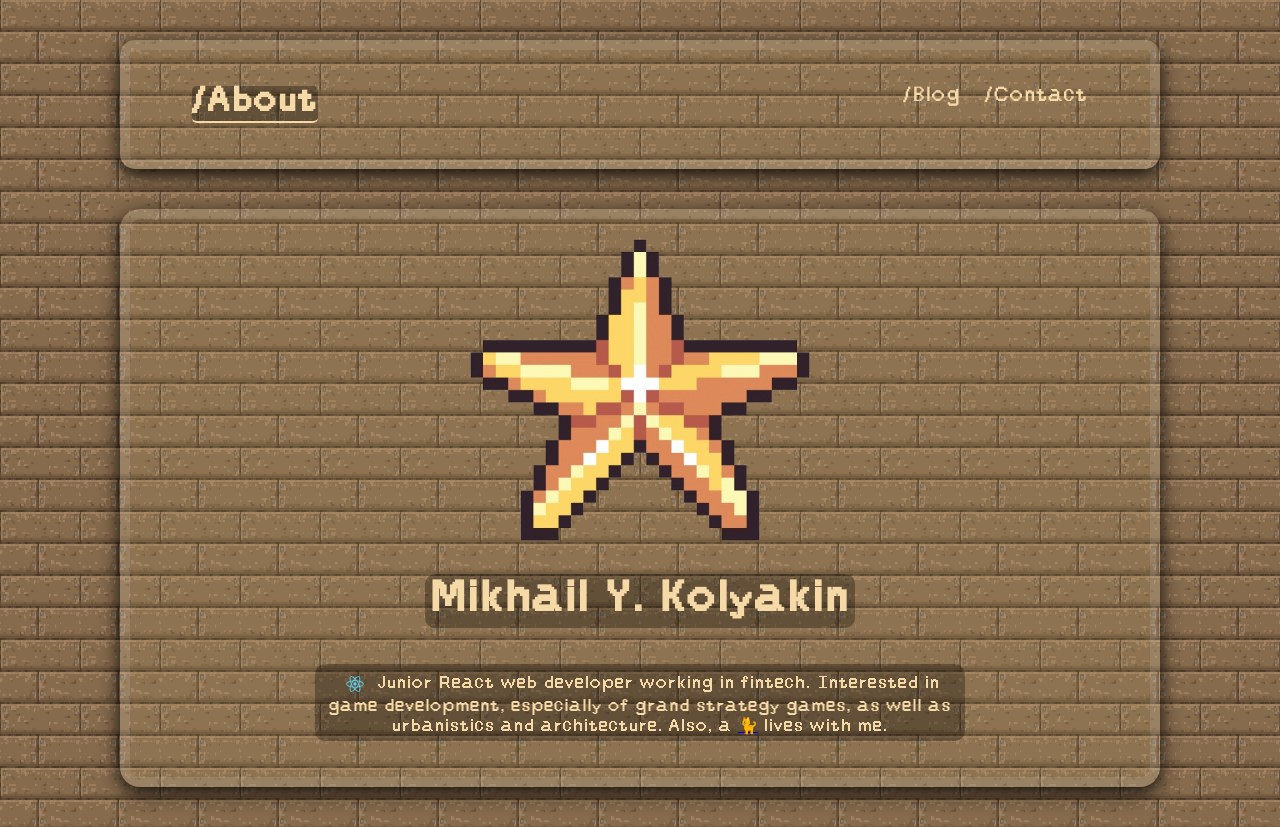
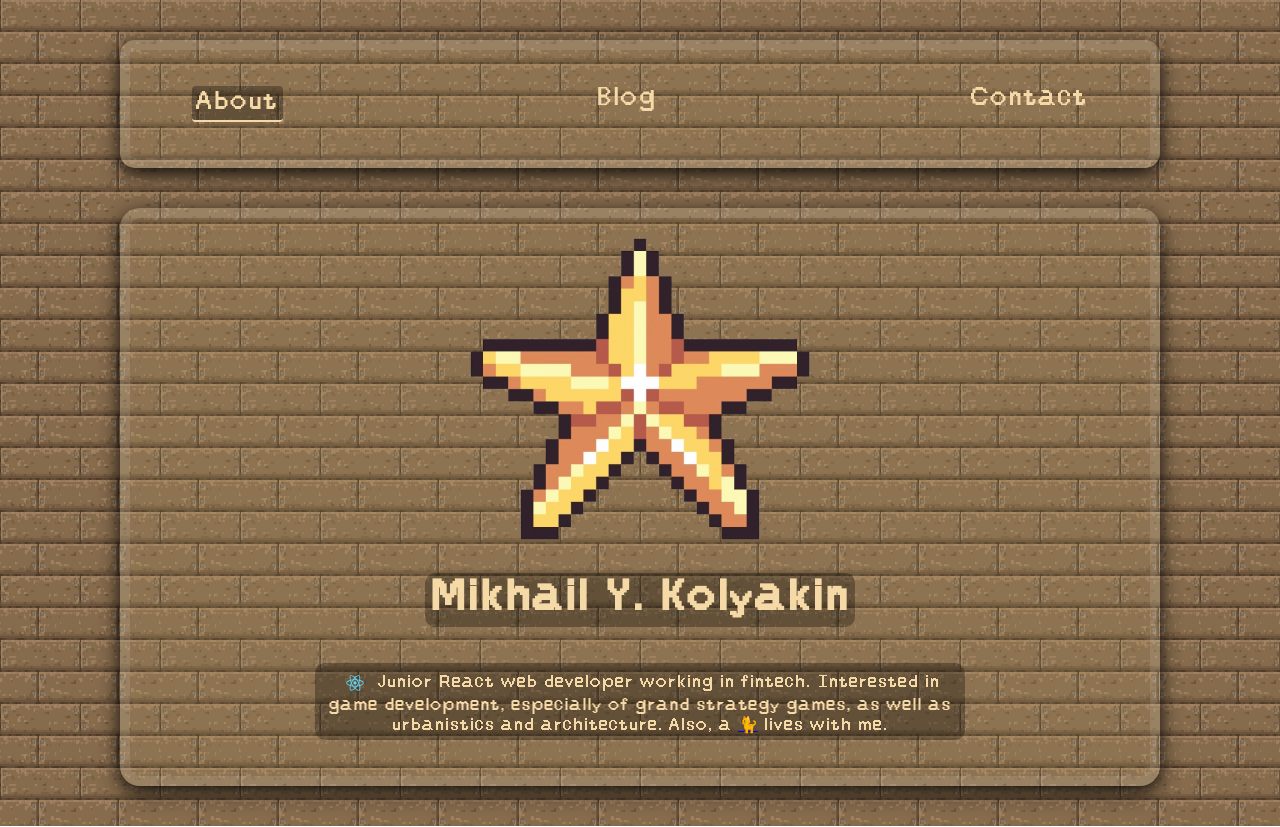
Before and after one commit to boykin345/Website, a React (Vite) app: page /#/blog in a window 1280 px wide. Built offline with nearby package versions, Linux system fonts and the light colour scheme.

Commit message:
navbar changed

```diff
--- a/src/App.scss
+++ b/src/App.scss
@@ -75,25 +75,25 @@ h3 {
 
   .logo {
     font-family: Pixelscapes, serif;
-    font-weight: bold;
-    font-size: 2rem; // bigger About link
+    font-size: 1.5rem;
     color: $primary-color;
     text-decoration: none;
 
     &:visited {
-      color: $primary-color; // prevent violet
+      color: $primary-color;
     }
 
     &:hover {
+      border-bottom: 2px solid $primary-color;
       background-color: rgba(0, 0, 0, 0.3);
-      border-radius: 5px;
-      color: #ffea63;
+      border-radius: 0.25rem;
     }
 
     &.active {
       border-bottom: 2px solid $primary-color;
       background-color: rgba(0, 0, 0, 0.3);
-      border-radius: 5px;
+      border-radius: 0.25rem;
+      padding: 0.25rem 0.25rem;
     }
   }
 
--- a/src/components/Navbar.jsx
+++ b/src/components/Navbar.jsx
@@ -4,32 +4,27 @@ import React from 'react';
 export default function Navbar() {
     return (
         <nav className="nav">
-            {/* About / Home link */}
             <NavLink
                 to="/"
                 className={({isActive}) => (isActive ? "active logo" : "logo")}
             >
-                /About
+                About
+            </NavLink>
+            <NavLink
+                to="/Blog"
+                className={({isActive}) => (isActive ? "active logo" : "logo")}
+            >
+                Blog
             </NavLink>
 
-            <ul>
-                <li>
-                    <NavLink
-                        to="/Blog"
-                        className={({isActive}) => (isActive ? "active" : "")}
-                    >
-                        /Blog
-                    </NavLink>
-                </li>
-                <li>
-                    <NavLink
-                        to="/Contact"
-                        className={({isActive}) => (isActive ? "active" : "")}
-                    >
-                        /Contact
-                    </NavLink>
-                </li>
-            </ul>
+            <NavLink
+                to="/Contact"
+                className={({isActive}) => (isActive ? "active logo" : "logo")}
+            >
+                Contact
+            </NavLink>
+
+
         </nav>
     );
 }
--- a/src/components/NginxArmProblem.jsx
+++ b/src/components/NginxArmProblem.jsx
@@ -22,6 +22,7 @@ function NginxARMProblem() {
                     <h3 className="about-text">just put it in your zsh:</h3>
                     <pre
                         className="code-block">ln -s /opt/homebrew/etc/nginx/nginx.conf /usr/local/etc/nginx/nginx.conf</pre>
+                    <h3 className="about-text">or just use brew stow</h3>
                 </div>
             </section>
         </>
```
Also changed, not shown: src/components/ApiTime.jsx (line endings or trailing spaces), 1 other file (tests, documents, lock files or other folders).
